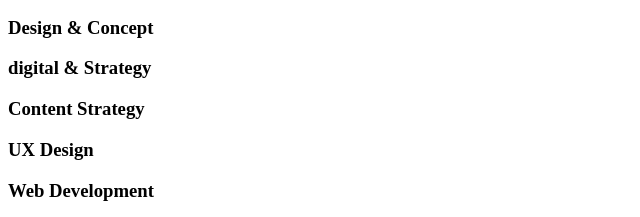
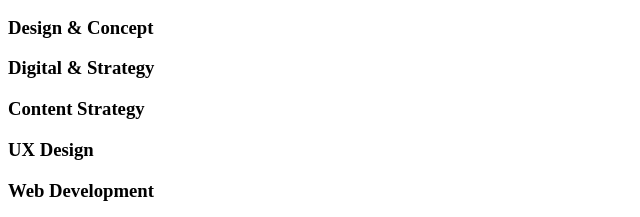
Before and after one commit to Igraziella/alx-frontend, a plain HTML site: page 0x00-html_advanced/10-index.html in a window 1280 px wide. Shown: the part 157-374 px from the top of the page, 0-640 px from the left. Drawn offline with Linux system fonts and the light colour scheme.

Commit message:
fixed minor spelling errors

```diff
--- a/0x00-html_advanced/10-index.html
+++ b/0x00-html_advanced/10-index.html
@@ -20,7 +20,7 @@
         <section>
             <h2>Services</h2>
             <h3>Design & Concept</h3>
-            <h3>digital & Strategy</h3>
+            <h3>Digital & Strategy</h3>
             <h3>Content Strategy</h3>
             <h3>UX Design</h3>
             <h3>Web Development</h3>
```
Also changed, not shown: 0x00-html_advanced/12-index.html (+1 -1 lines), 0x00-html_advanced/14-index.html (+1 -1 lines), 0x00-html_advanced/15-index.html (+1 -1 lines), 0x00-html_advanced/16-index.html (+1 -1 lines).
